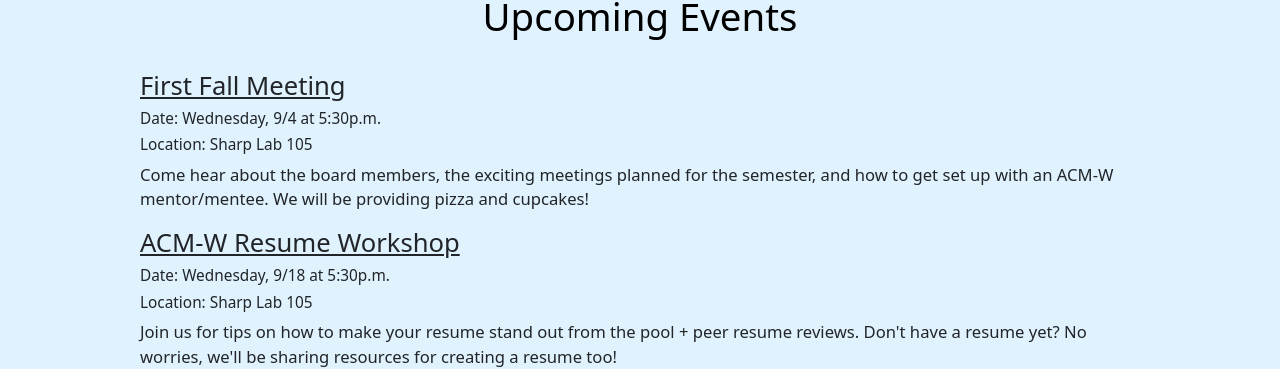
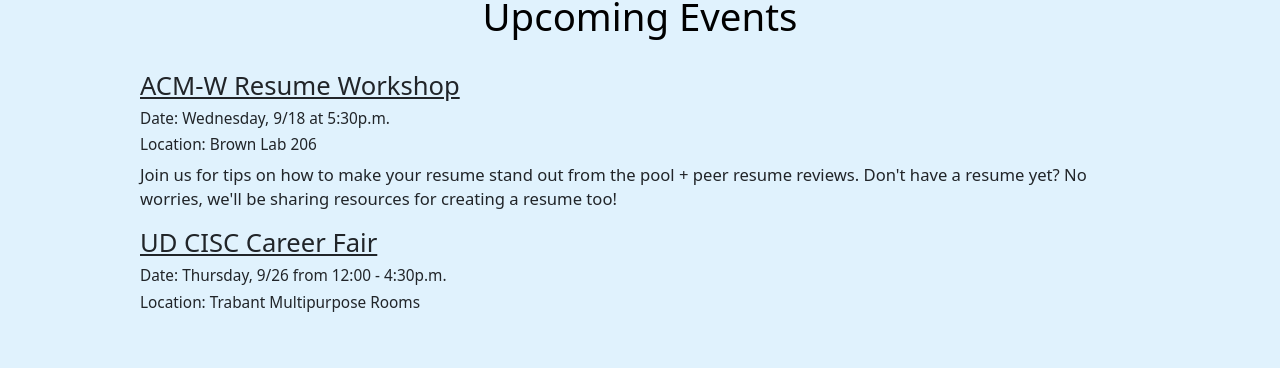
Before and after one commit to acmwud/website, a React (Create React App) app: page /#/ in a window 1280 px wide. Shown: the part 137-506 px from the top of the page. Built offline with nearby package versions, Linux system fonts and the light colour scheme.

Commit message:
updated events

```diff
--- a/src/Components/Home.tsx
+++ b/src/Components/Home.tsx
@@ -86,17 +86,17 @@
                     </Col>
                     </Row> */}
 
-                    <Row>
+                    {/* <Row>
                       <h2><u>First Fall Meeting</u></h2>
                       <h3>Date: Wednesday, 9/4 at 5:30p.m.</h3>
                       <h3>Location: Sharp Lab 105</h3>
                       <p>Come hear about the board members, the exciting meetings planned for the semester, and how to get set up with an ACM-W mentor/mentee. We will be providing pizza and cupcakes!</p>
-                    </Row>
+                    </Row> */}
 
                     <Row>
                       <h2><u>ACM-W Resume Workshop</u></h2>
                       <h3>Date: Wednesday, 9/18 at 5:30p.m.</h3>
-                      <h3>Location: Sharp Lab 105</h3>
+                      <h3>Location: Brown Lab 206</h3>
                       <p>Join us for tips on how to make your resume stand out from the pool + peer resume reviews. Don't have a resume yet? No worries, we'll be sharing resources for creating a resume too!</p>
                     </Row>
 
```
